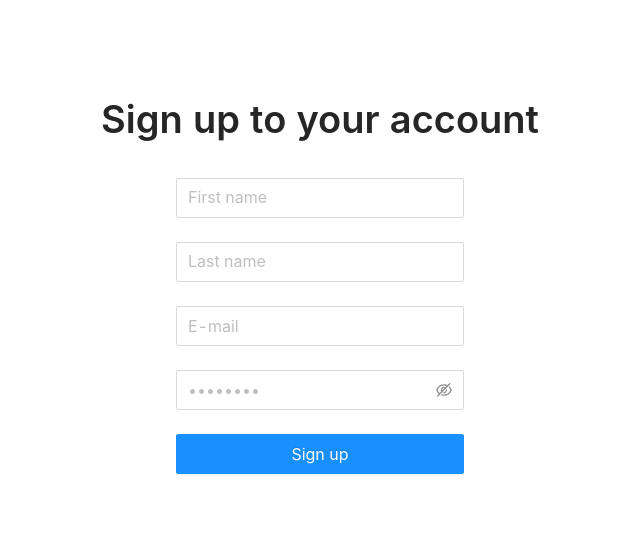
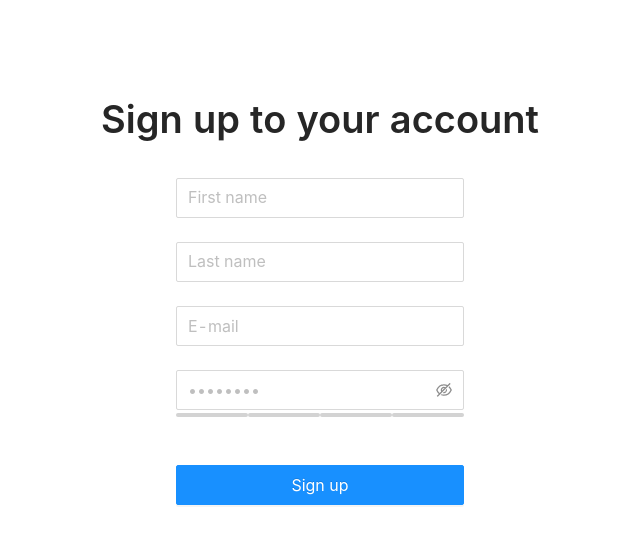
Before and after one commit to LambdaBird/studybites, a React (Create React App) app in the folder front/: page /signUp in a window 1280 px wide. Shown: the top 544 px of the page, without its empty margins (320-960 px from the left). Built offline with nearby package versions, Linux system fonts and the light colour scheme.

Commit message:
feat: add password strength indicator and validation

```diff
--- /dev/null
+++ b/front/src/components/atoms/PasswordStrengthIndicator/PasswordStrengthIndicator.jsx
@@ -0,0 +1,30 @@
+import React from 'react';
+import PropTypes from 'prop-types';
+import { getPasswordStrength } from '../../../utils';
+import { IndicatorDiv, LineDiv } from './PasswordStrengthIndicator.styled';
+
+const PasswordStrengthIndicator = ({ value }) => {
+  const levelsColor = ['#ff4033', '#fe940d', '#ffd908', '#6ecc3a'];
+  const noLevelColor = 'lightgray';
+  const level = getPasswordStrength(value);
+  const indicators = levelsColor
+    .map((color, i) => (i <= level ? levelsColor[level] : noLevelColor))
+    .map((color, i) => (
+      // eslint-disable-next-line react/no-array-index-key
+      <IndicatorDiv key={`${color}${i}`} color={color} height={4} />
+    ));
+  return <LineDiv>{indicators}</LineDiv>;
+};
+
+PasswordStrengthIndicator.propTypes = {
+  value: PropTypes.string.isRequired,
+  settings: PropTypes.exact({
+    colorScheme: {
+      levels: PropTypes.arrayOf(PropTypes.string),
+      noLevel: PropTypes.string,
+    },
+    height: PropTypes.number,
+  }).isRequired,
+};
+
+export default PasswordStrengthIndicator;
--- /dev/null
+++ b/front/src/components/atoms/PasswordStrengthIndicator/PasswordStrengthIndicator.styled.js
@@ -0,0 +1,13 @@
+import styled from 'styled-components';
+
+export const LineDiv = styled.div`
+  line-height: 4px;
+`;
+
+export const IndicatorDiv = styled.div`
+  display: inline-block;
+  width: 25%;
+  background-color: ${(props) => props.color};
+  height: 4px;
+  border-radius: 2px;
+`;
--- /dev/null
+++ b/front/src/components/atoms/PasswordStrengthIndicator/index.js
@@ -0,0 +1,3 @@
+import PasswordStrengthIndicator from './PasswordStrengthIndicator';
+
+export default PasswordStrengthIndicator;
--- /dev/null
+++ b/front/src/hooks/usePasswordInput/index.js
@@ -0,0 +1,3 @@
+import usePasswordInput from './usePasswordInput';
+
+export default usePasswordInput;
--- /dev/null
+++ b/front/src/hooks/usePasswordInput/usePasswordInput.js
@@ -0,0 +1,73 @@
+import { useState } from 'react';
+import { useTranslation } from 'react-i18next';
+
+const usePasswordInput = () => {
+  const { t } = useTranslation();
+  const [validateStatus, setValidateStatus] = useState();
+  const [help, setHelp] = useState();
+  const [password, setPassword] = useState('');
+
+  const rules = [
+    (value) => {
+      if (value.length > 5) {
+        return null;
+      }
+      return t('sign_up.password.min_5_symbols');
+    },
+    (value) => {
+      if (value.match(/\w*[a-zA-Z]\w*/)) {
+        return null;
+      }
+      return t('sign_up.password.one_non_numerical');
+    },
+    (value) => {
+      if (value.match(/.*[0-9].*/)) {
+        return null;
+      }
+      return t('sign_up.password.one_numerical');
+    },
+  ];
+
+  const passwordValidator = (_, value) => {
+    if (value.length === 0) {
+      setHelp(t('sign_up.password.error'));
+    }
+    const r = rules.map((rule) => rule(value)).filter((x) => !!x);
+    if (r.length !== 0) {
+      return Promise.reject();
+    }
+    return Promise.resolve();
+  };
+
+  const onChangePassword = (e) => {
+    const { value } = e.target;
+    setPassword(value);
+
+    if (value.length === 0) {
+      setValidateStatus('error');
+      setHelp(t('sign_up.password.error'));
+      return;
+    }
+    const allErrors = rules.map((rule) => rule(value)).filter((x) => !!x);
+    if (allErrors.length > 0) {
+      const formattedMessage = allErrors.join(', ').toLocaleLowerCase();
+      setValidateStatus('error');
+      setHelp(
+        formattedMessage.charAt(0).toUpperCase() + formattedMessage.slice(1),
+      );
+    } else {
+      setValidateStatus('success');
+      setHelp('');
+    }
+  };
+
+  return {
+    validateStatus,
+    help,
+    password,
+    onChangePassword,
+    passwordValidator,
+  };
+};
+
+export default usePasswordInput;
--- a/front/src/pages/SignUp/SignUpForm/SignUpForm.jsx
+++ b/front/src/pages/SignUp/SignUpForm/SignUpForm.jsx
@@ -2,10 +2,19 @@ import React, { useMemo } from 'react';
 import { Form, Input } from 'antd';
 import PropTypes from 'prop-types';
 import { useTranslation } from 'react-i18next';
-import { SubmitButton, SignUpFormStyled } from './SignUpForm.styled';
+import PasswordStrengthIndicator from '../../../components/atoms/PasswordStrengthIndicator';
+import usePasswordInput from '../../../hooks/usePasswordInput';
+import { HelpDiv, SubmitButton, SignUpFormStyled } from './SignUpForm.styled';
 
 const SignUpForm = ({ handleSubmit, handleSubmitFailed }) => {
   const { t } = useTranslation();
+  const {
+    validateStatus,
+    help,
+    password,
+    onChangePassword,
+    passwordValidator,
+  } = usePasswordInput();
   const formRules = useMemo(
     () => ({
       firstName: [
@@ -35,14 +44,23 @@ const SignUpForm = ({ handleSubmit, handleSubmitFailed }) => {
           required: true,
           message: t('sign_up.password.error'),
         },
+        {
+          validator: passwordValidator,
+        },
       ],
     }),
-    [t],
+    [t, passwordValidator],
   );
 
   return (
     <SignUpFormStyled
       layout="vertical"
+      fields={[
+        {
+          name: ['password'],
+          value: password,
+        },
+      ]}
       size="large"
       onFinish={handleSubmit}
       onFinishFailed={handleSubmitFailed}
@@ -59,8 +77,18 @@ const SignUpForm = ({ handleSubmit, handleSubmitFailed }) => {
         <Input placeholder={t('sign_up.email.placeholder')} />
       </Form.Item>
 
-      <Form.Item name="password" rules={formRules.password}>
-        <Input.Password placeholder="••••••••" />
+      <Form.Item
+        name="password"
+        rules={formRules.password}
+        validateStatus={validateStatus}
+        help={<HelpDiv className="alert">{help}</HelpDiv>}
+      >
+        <Input.Password
+          value={password}
+          onChange={onChangePassword}
+          placeholder="••••••••"
+        />
+        <PasswordStrengthIndicator value={password} />
       </Form.Item>
 
       <Form.Item>
--- a/front/src/pages/SignUp/SignUpForm/SignUpForm.styled.js
+++ b/front/src/pages/SignUp/SignUpForm/SignUpForm.styled.js
@@ -8,3 +8,7 @@ export const SignUpFormStyled = styled(Form)`
 export const SubmitButton = styled(Button)`
   width: 100%;
 `;
+
+export const HelpDiv = styled.div`
+  min-height: 48px;
+`;
--- /dev/null
+++ b/front/src/utils/index.js
@@ -0,0 +1,4 @@
+import { getPasswordStrength } from './utils';
+
+// eslint-disable-next-line import/prefer-default-export
+export { getPasswordStrength };
--- /dev/null
+++ b/front/src/utils/utils.js
@@ -0,0 +1,46 @@
+const escapeRegExp = (string) => string.replace(/[-.*+?^${}()|[\]\\]/g, '\\$&');
+
+// eslint-disable-next-line import/prefer-default-export
+export const getPasswordStrength = (password = '') => {
+  if (password.length === 0) {
+    return -1;
+  }
+  const options = [
+    {
+      id: 0,
+      value: 'Too weak',
+      minDiversity: 0,
+      minLength: 0,
+    },
+    {
+      id: 1,
+      value: 'Weak',
+      minDiversity: 2,
+      minLength: 6,
+    },
+    {
+      id: 2,
+      value: 'Medium',
+      minDiversity: 4,
+      minLength: 8,
+    },
+    {
+      id: 3,
+      value: 'Strong',
+      minDiversity: 4,
+      minLength: 10,
+    },
+  ];
+  const rules = [
+    new RegExp(/[a-z]/),
+    new RegExp(/[A-Z]/),
+    new RegExp(/[0-9]/),
+    new RegExp(`[${escapeRegExp('!@#$%^&*')}]`),
+  ];
+  const passedRules = rules.filter((rule) => rule.test(password));
+  const fulfilledOptions = options
+    .filter((option) => passedRules.length >= option.minDiversity)
+    .filter((option) => password.length >= option.minLength)
+    .sort((o1, o2) => o2.id - o1.id);
+  return fulfilledOptions[0].id;
+};
```
